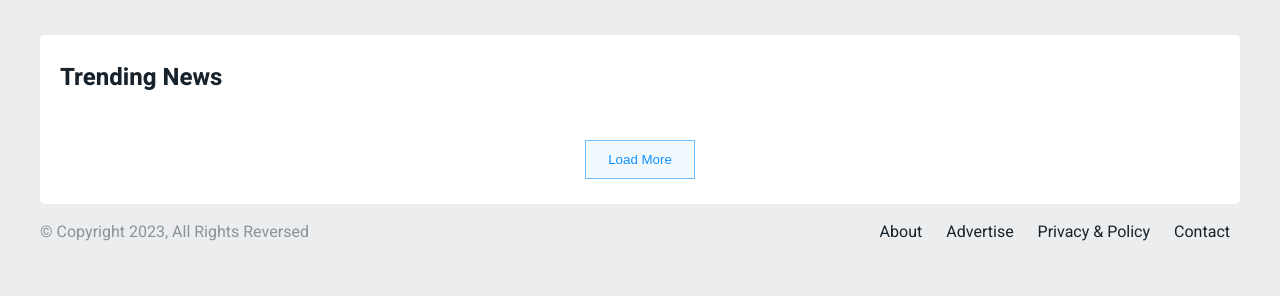
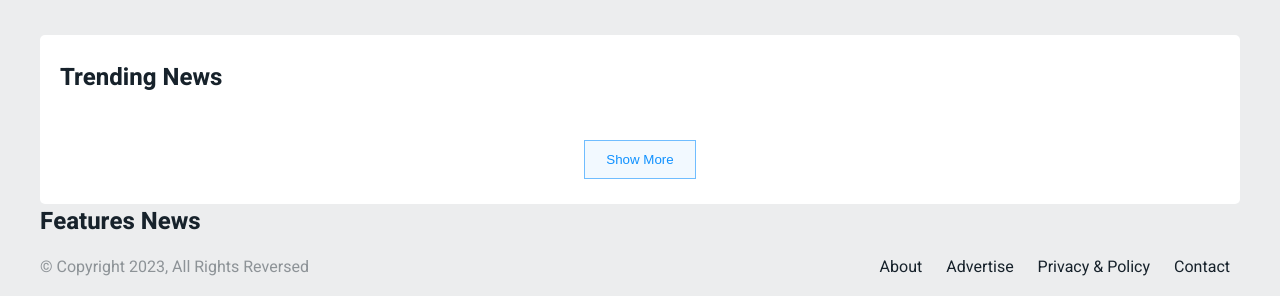
Before and after one commit to taizulislam52/django-news, a Django app: page / in a window 1280 px wide. Shown: the part 658-954 px from the top of the page. Before the commit the page ends 899 px from the top, so only its background shows below. Run offline with Django 4.2, Linux system fonts and the light colour scheme; data that the repository does not hold is empty.

Commit message:
Add home features news category

```diff
--- a/news/templates/news/home.html
+++ b/news/templates/news/home.html
@@ -23,4 +23,5 @@
     {{total_trending_news|json_script:"total-trending-news"}}
     {{ ajax_url|json_script:"ajax_url"}}
     {% include 'news/home/trending.html' with trending_news=trending_news %}
+    {% include 'news/home/features.html' with features_news=features_news %}
 {% endblock content %}
--- /dev/null
+++ b/news/templates/news/home/features.html
@@ -0,0 +1,12 @@
+<div class="container">
+    <div class="home-features">
+        <h2 class="home-features__heading">
+            Features News
+        </h2>
+        <div class="home-features__news">
+            {% for news in features_news %}
+                {% include 'components/card-top-image.html' %}
+            {% endfor %}
+        </div>
+    </div>
+</div>
--- a/news/templates/news/home/trending.html
+++ b/news/templates/news/home/trending.html
@@ -9,7 +9,7 @@
             {% endfor %}
         </div>
         <div class="home-trending-button">
-            <button class="home-trending-button__button">Load More</button>
+            <button class="home-trending-button__button">Show More</button>
             {% csrf_token %}
         </div>
     </div>
--- a/news/views.py
+++ b/news/views.py
@@ -22,6 +22,7 @@ class NewsListView(ListView):
         context['first_news'] = Post.objects.first()
         context['total_trending_news'] = Post.objects.filter(category__slug='trending').count()
         context['trending_news'] = Post.objects.filter(category__slug='trending')[0:6]
+        context['features_news'] = Post.objects.filter(category__slug='features')
 
         return context
 
```
